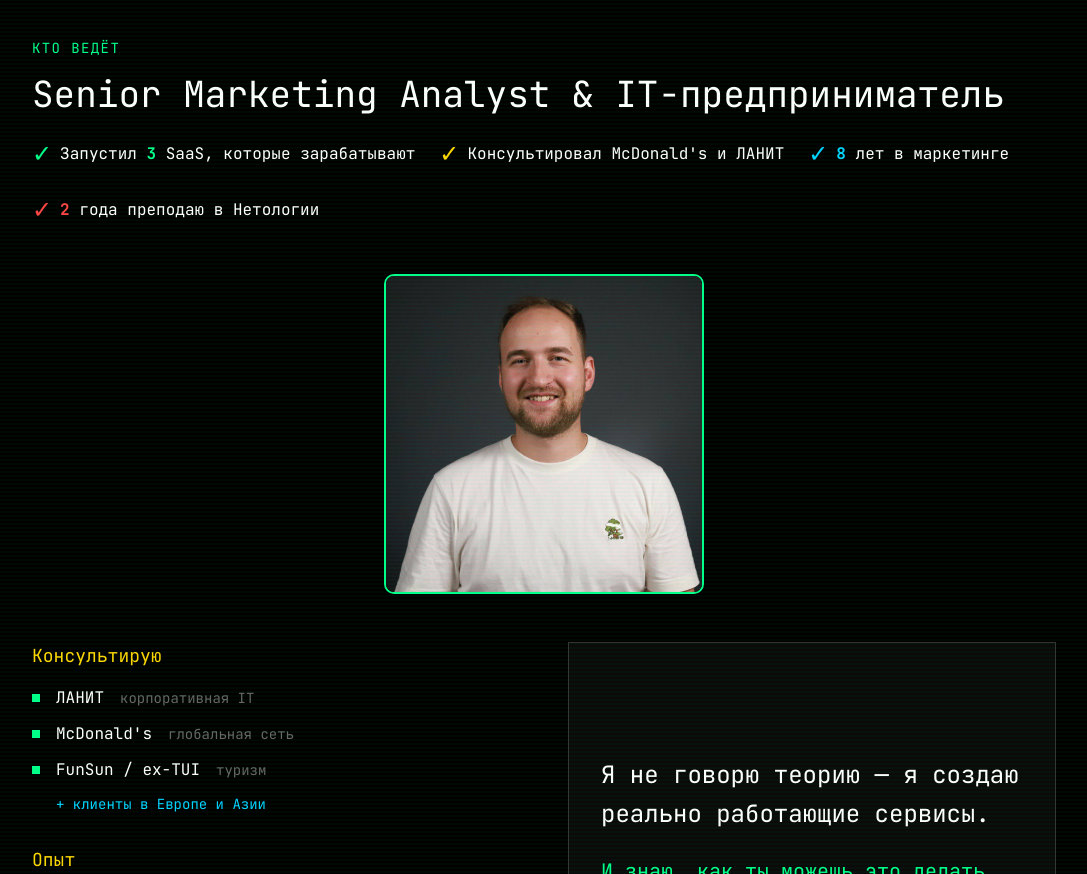
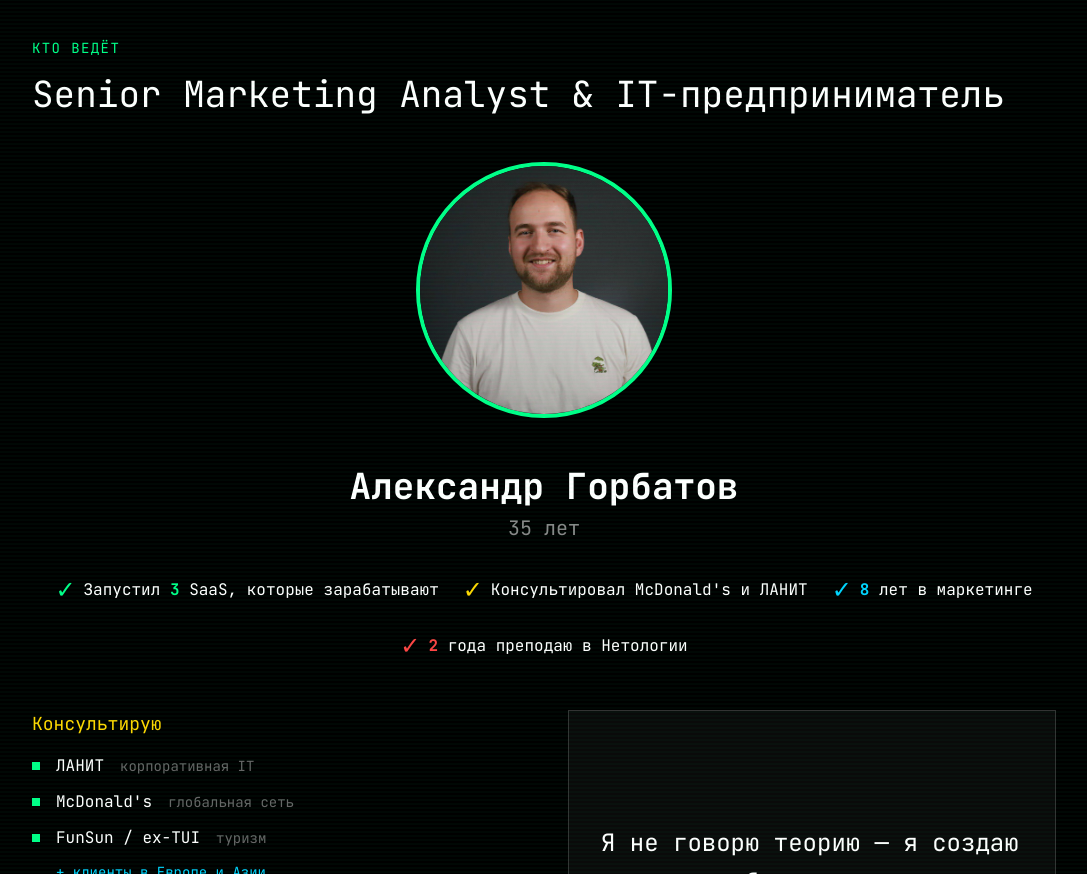
Before and after one commit to businessmetric/BETELGEUSE_LP, a Next.js app: page / in a window 1280 px wide. Shown: the part 1160-2034 px from the top of the page, without its empty margins (96-1183 px from the left). Built offline with nearby package versions, Linux system fonts and the light colour scheme.

Commit message:
Обновление секции About: фото  имя  возраст

```diff
--- a/components/sections/about-section.tsx
+++ b/components/sections/about-section.tsx
@@ -8,10 +8,32 @@ export function AboutSection() {
     <section className="px-4 md:px-8 lg:px-16 py-24">
       <div className="max-w-5xl mx-auto">
         <p className="text-[#00ff88] text-sm tracking-widest mb-4">КТО ВЕДЁТ</p>
-        <h2 className="text-3xl md:text-4xl text-white mb-6">Senior Marketing Analyst & IT-предприниматель</h2>
+        <h2 className="text-3xl md:text-4xl text-white mb-12">Senior Marketing Analyst & IT-предприниматель</h2>
+
+        {/* Photo */}
+        <div className="mb-12 flex justify-center animate-in fade-in slide-in-from-bottom-4">
+          <div className="relative w-48 h-48 md:w-64 md:h-64 rounded-full overflow-hidden border-4 border-[#00ff88] hover:scale-105 transition-transform duration-500 hover:shadow-[0_0_40px_rgba(0,255,136,0.3)]">
+            <Image
+              src="/images/profile.jpg"
+              alt="Александр Горбатов"
+              fill
+              className="object-cover"
+              priority
+            />
+            <div className="absolute inset-0 bg-gradient-to-b from-transparent to-black/20" />
+          </div>
+        </div>
+
+        {/* Name and Age */}
+        <div className="text-center mb-8 animate-in fade-in slide-in-from-bottom-4" style={{ animationDelay: "150ms" }}>
+          <h3 className="text-white text-3xl md:text-4xl font-bold mb-2">
+            Александр Горбатов
+          </h3>
+          <p className="text-[#888] text-xl mb-6">35 лет</p>
+        </div>
 
         {/* Wow Facts */}
-        <div className="flex flex-wrap gap-6 mb-12">
+        <div className="flex flex-wrap gap-6 mb-12 justify-center animate-in fade-in slide-in-from-bottom-4" style={{ animationDelay: "300ms" }}>
           <div className="flex items-center gap-2">
             <span className="text-[#00ff88] text-2xl">✓</span>
             <span className="text-white">Запустил <AnimatedCounter end={3} className="text-[#00ff88] font-bold" /> SaaS, которые зарабатывают</span>
@@ -27,19 +49,6 @@ export function AboutSection() {
           <div className="flex items-center gap-2">
             <span className="text-[#ff4444] text-2xl">✓</span>
             <span className="text-white"><AnimatedCounter end={2} className="text-[#ff4444] font-bold" /> года преподаю в Нетологии</span>
-          </div>
-        </div>
-
-        {/* Photo */}
-        <div className="mb-12 flex justify-center">
-          <div className="relative w-64 h-64 md:w-80 md:h-80 rounded-lg overflow-hidden border-2 border-[#00ff88]">
-            <Image
-              src="/images/profile.jpg"
-              alt="Ира"
-              fill
-              className="object-cover"
-              priority
-            />
           </div>
         </div>
 
```
